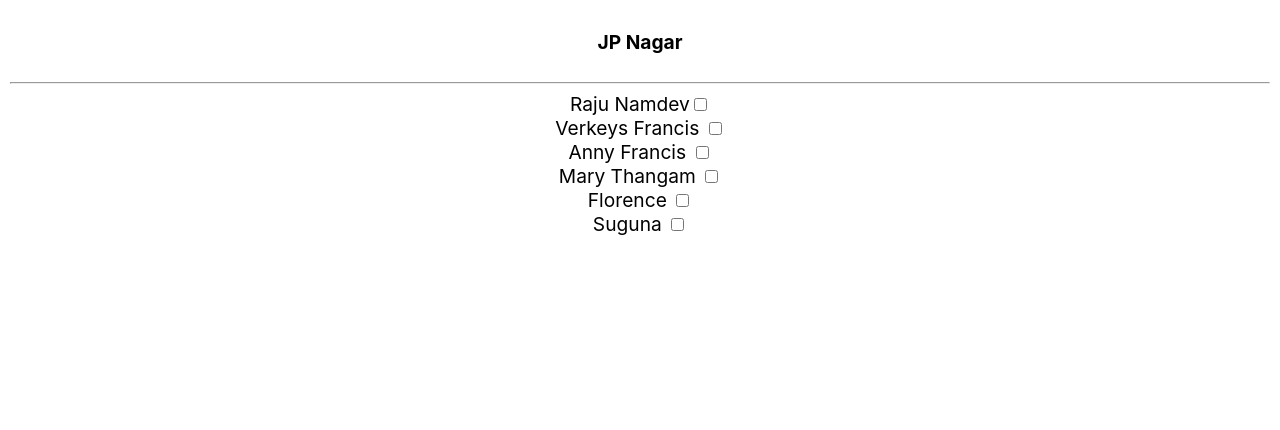
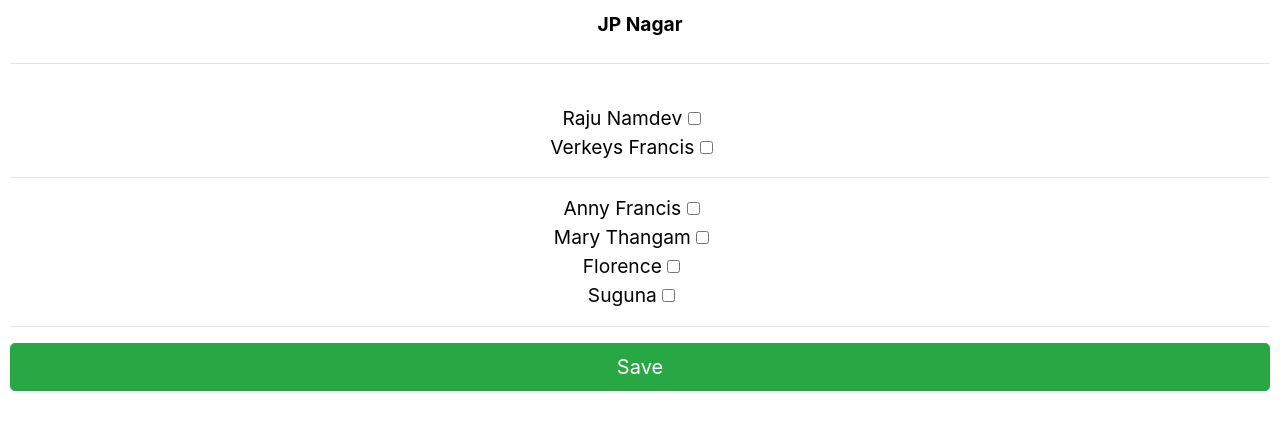
Before and after one commit to verfran/21msin21, a React (Create React App) app: page /memoryscripturescore in a window 1280 px wide. Shown: the top 430 px of the page. Built offline with nearby package versions, Linux system fonts and the light colour scheme.

Commit message:
using reactstrap

```diff
--- a/package.json
+++ b/package.json
@@ -6,6 +6,7 @@
     "@testing-library/jest-dom": "^5.11.4",
     "@testing-library/react": "^11.1.0",
     "@testing-library/user-event": "^12.1.10",
+    "bootstrap": "^4.5.3",
     "react": "^17.0.1",
     "react-dom": "^17.0.1",
     "react-router-dom": "^5.2.0",
--- a/src/App.js
+++ b/src/App.js
@@ -1,4 +1,3 @@
-import './App.css';
 import { BrowserRouter as Router, Route } from 'react-router-dom';
 import Home from './Home';
 import Update from './Update';
--- a/src/IntroCard.js
+++ b/src/IntroCard.js
@@ -69,7 +69,6 @@ const IntroCard = (props) => {
 </p>
 
                     </big></CardText>
-                    <hr />
                 </CardBody>
             </Card>
         </div>
--- a/src/Month.js
+++ b/src/Month.js
@@ -5,7 +5,11 @@ const Month = (props) => {
 
     return (
         <div>
-            <h3>{props.monthData.name}</h3>
+            <center>
+                <br />
+                <h3>{props.monthData.name}</h3>
+                <br />
+            </center>
             {
                 props.monthData.scriptures.map((scripture) =>
                     <ScriptureCard scripture={scripture} />
--- a/src/MonthContainer.js
+++ b/src/MonthContainer.js
@@ -57,9 +57,7 @@ class MonthContainer extends Component {
                             </Row>
                         </div>
                     )}
-                    <hr />
                     <ApplicationCard />
-                    <hr />
                 </Container>
             </div>
         );
--- a/src/Score.js
+++ b/src/Score.js
@@ -1,10 +1,10 @@
 import React from 'react';
-import { CardBody, CardTitle, Card, CardText } from 'reactstrap';
-import { Form, FormGroup, Label, Input } from 'reactstrap';
+import { Button, Form, FormGroup, Label, Input } from 'reactstrap';
 
 const bodyStyle = {
     color: 'black',
     padding: "10px",
+    textAlign: 'center',
 }
 
 const textSize = { fontSize: '20px' }
@@ -13,57 +13,50 @@ const Score = (props) => {
 
     return (
         <Form style={bodyStyle}>
+            <Label>
+                <big><b>JP Nagar</b></big>
+            </Label>
+            <hr/>
+            <br />
             <FormGroup check inline>
-                <Label>
-                    <br />
-                    <big><b>JP Nagar</b></big>
-                    <br />
-                    <br />
-                    <hr />
-                </Label>
                 <Label check>
-                    <big>Raju Namdev</big><Input type="checkbox" />
+                    <big>Raju Namdev   </big><Input type="checkbox" />
                 </Label>
             </FormGroup>
+            <br />
             <FormGroup check inline>
                 <Label check>
                     <big>Verkeys Francis </big><Input type="checkbox" />
                 </Label>
             </FormGroup>
+            <hr />
             <FormGroup check inline>
                 <Label check>
                     <big>Anny Francis </big><Input type="checkbox" />
                 </Label>
             </FormGroup>
+            <br />
             <FormGroup check inline>
                 <Label check>
                     <big>Mary Thangam </big><Input type="checkbox" />
                 </Label>
             </FormGroup>
+            <br />
             <FormGroup check inline>
                 <Label check>
                     <big>Florence </big><Input type="checkbox" />
                 </Label>
             </FormGroup>
+            <br />
             <FormGroup check inline>
                 <Label check>
                     <big>Suguna </big><Input type="checkbox" />
                 </Label>
             </FormGroup>
+            <hr />
+            <Button color="success" size="lg" block >Save</Button>
         </Form>
     )
-
-    return (
-        <div>
-            <Card>
-                <CardBody style={bodyStyle} >
-                    <CardTitle><h3>JP Nagar</h3></CardTitle>
-                    <CardText style={textSize}>one</CardText>
-                </CardBody>
-            </Card>
-        </div>
-
-    );
 }
 
 export default Score;
--- a/src/TitleCard.js
+++ b/src/TitleCard.js
@@ -14,7 +14,6 @@ const TitleCard = (props) => {
             <Card>
                 <CardBody style={bodyStyle} >
                     <CardTitle><h3>30 Memory Scripture challenge</h3></CardTitle>
-                    <hr />
                 </CardBody>
             </Card>
         </div>
--- a/src/index.js
+++ b/src/index.js
@@ -3,6 +3,7 @@ import ReactDOM from 'react-dom';
 import './index.css';
 import App from './App';
 import reportWebVitals from './reportWebVitals';
+import 'bootstrap/dist/css/bootstrap.min.css';
 
 ReactDOM.render(
   <React.StrictMode>
```
Also changed, not shown: 2 other files (tests, documents, lock files or other folders).
